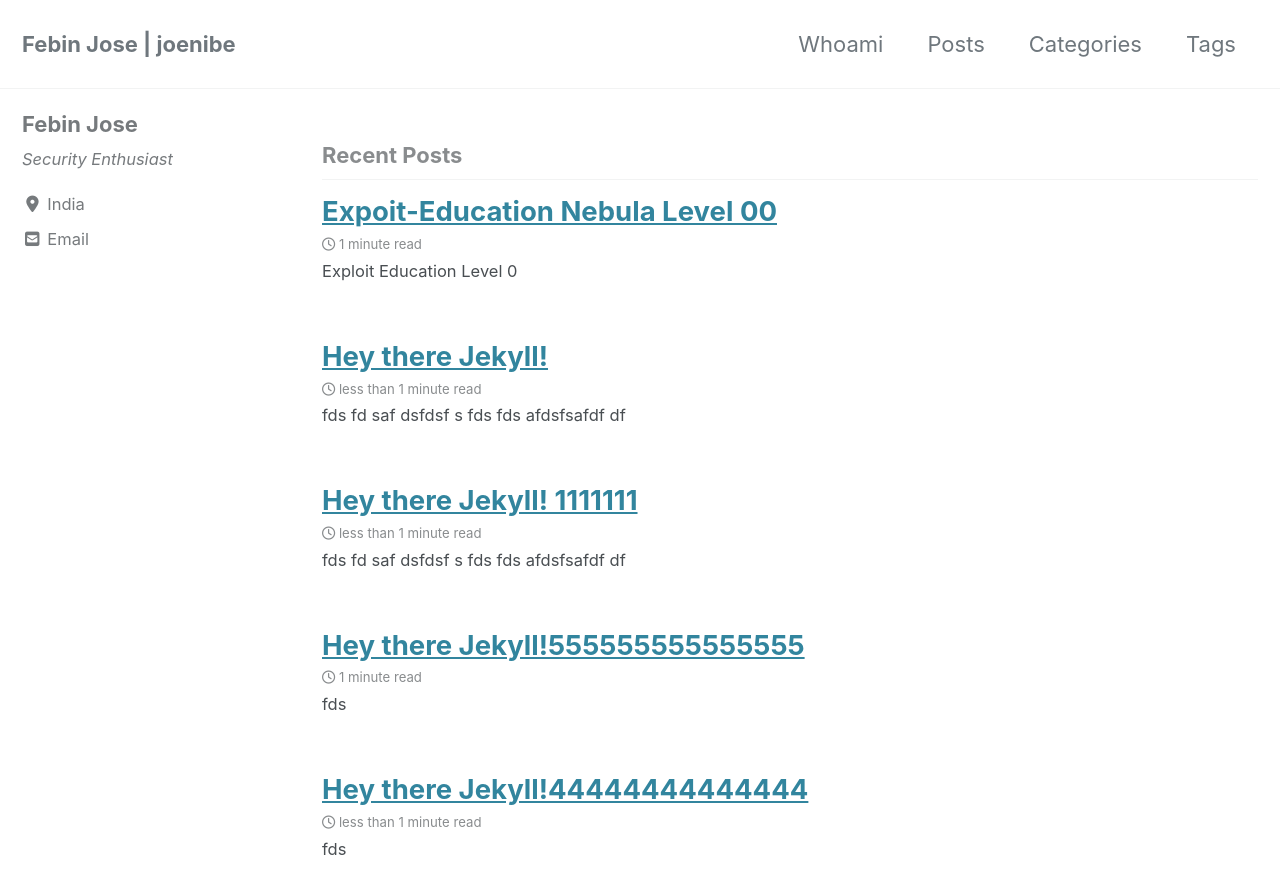
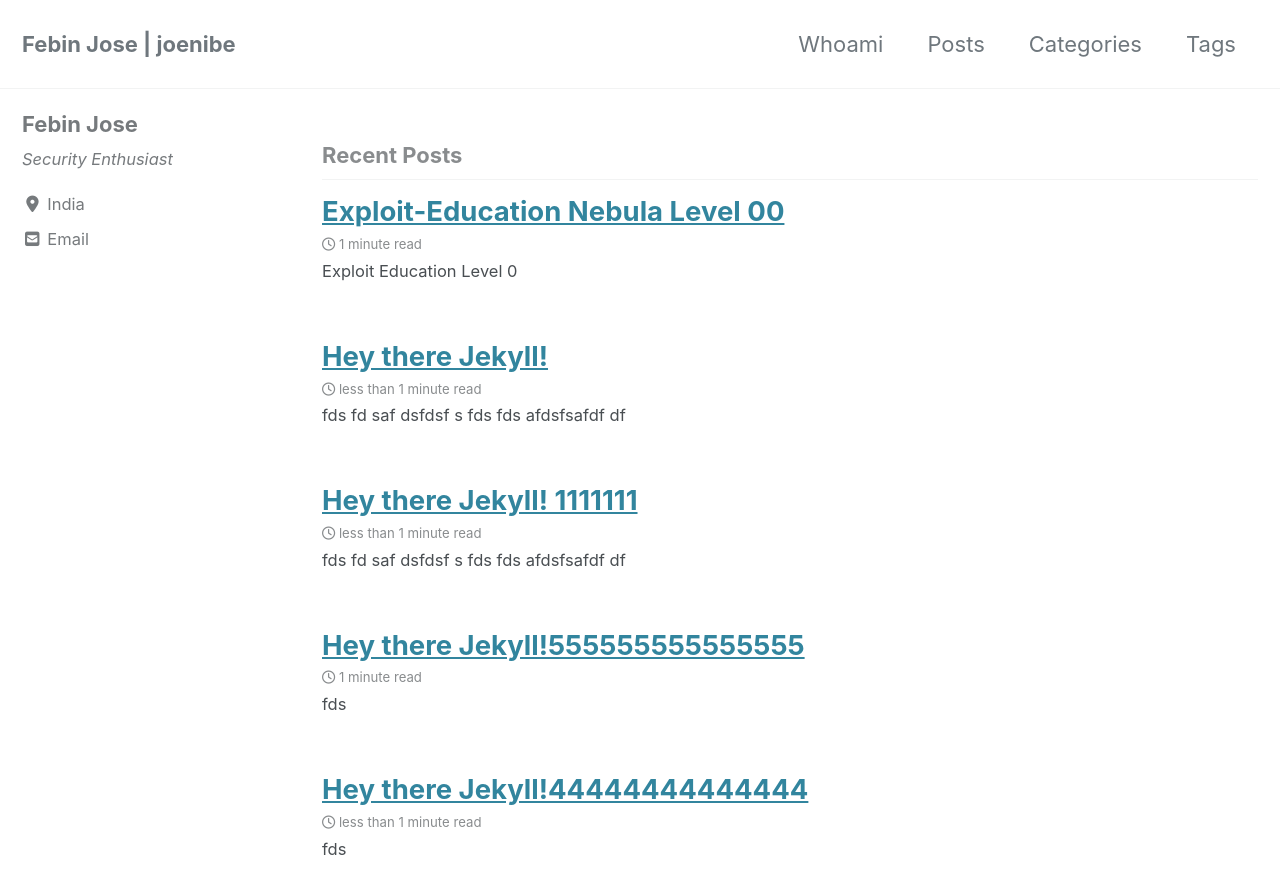
Before and after one commit to JoeNibe/JoeNibe.github.io, a Jekyll site: the page built from index.html, in a window 1280 px wide and 900 px high. Shown: the top 894 px of the window. Built offline with Jekyll 4.4.1, drawn with Linux system fonts in a browser that asks for light colours; cached includes are drawn as plain includes; nearby versions of some CDN libraries; the list of posts is cut into pages by our own code.

Commit message:
Update 2018-08-13-level00.md

```diff
--- a/_posts/nebula/2018-08-13-level00.md
+++ b/_posts/nebula/2018-08-13-level00.md
@@ -1,7 +1,7 @@
 ---
 layout: single_c
-title:  "Expoit-Education Nebula Level 00"
-date:   2019-08-13 10:43:16 +0530
+title:  "Exploit-Education Nebula Level 00"
+date:   2019-08-12 10:43:16 +0530
 categories: Exploit-Education
 tags: Nebula
 classes: wide
```
